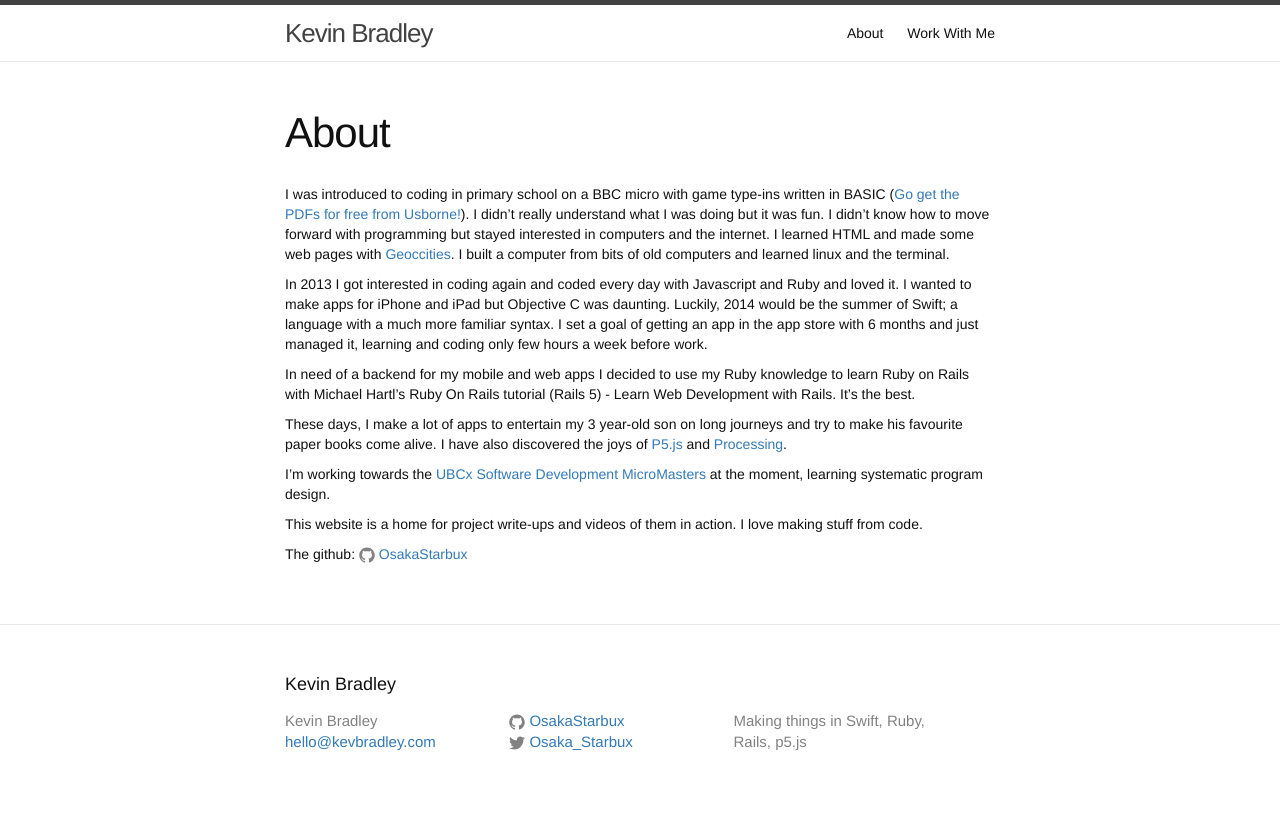
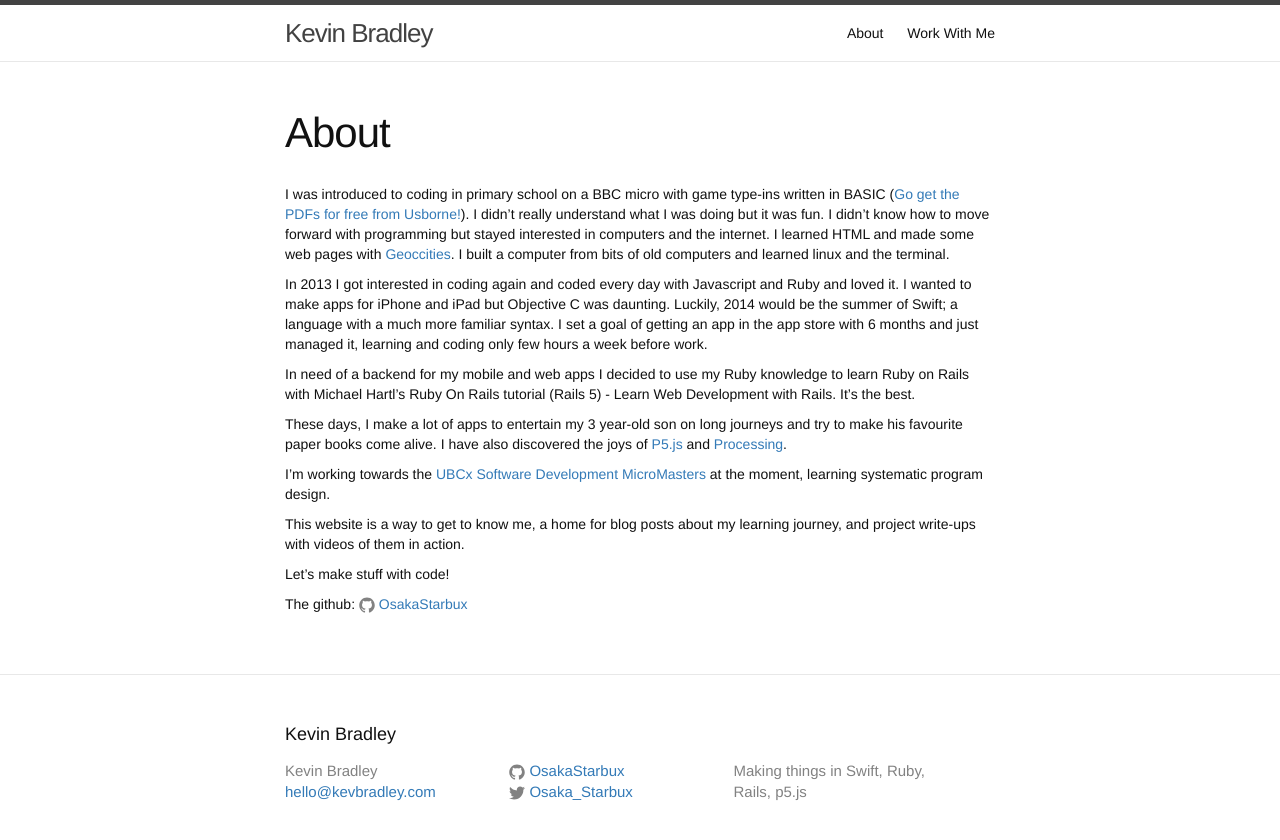
Before and after one commit to OsakaStarbux/OsakaStarbux.github.io, a Jekyll site: the page built from about.md, in a window 1280 px wide. Shown: the top 840 px of the page. Built offline with Jekyll 4.4.1, drawn with Linux system fonts in a browser that asks for light colours.

Commit message:
Update about.md

```diff
--- a/about.md
+++ b/about.md
@@ -14,7 +14,9 @@ These days, I make a lot of apps to entertain my 3 year-old son on long journeys
 
 I'm working towards the [UBCx Software Development MicroMasters](https://www.youtube.com/watch?v=Un95n-pNPiw) at the moment, learning systematic program design.
 
-This website is a home for project write-ups and videos of them in action. I love making stuff from code.
+This website is a way to get to know me, a home for blog posts about my learning journey, and project write-ups with videos of them in action.
+
+Let's make stuff with code!
 
 The github:
 {% include icon-github.html username="OsakaStarbux" %}
```
